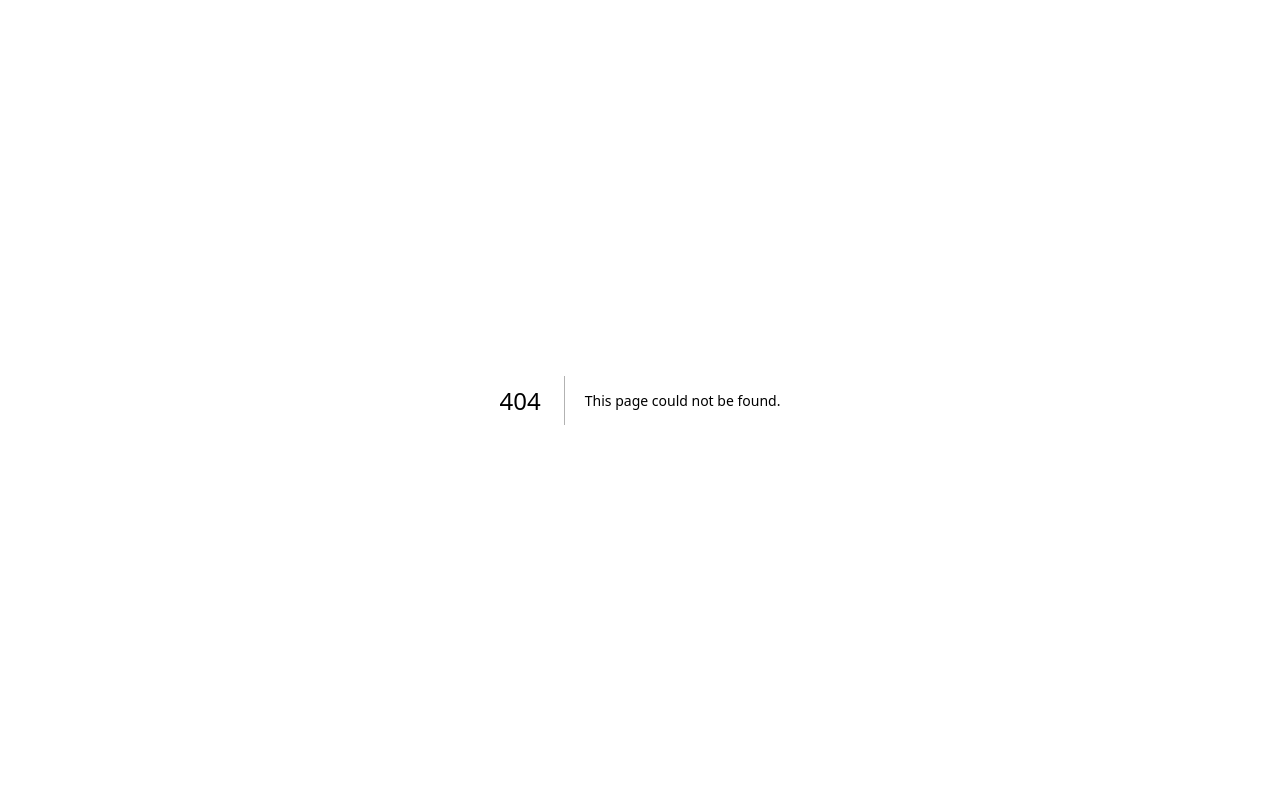
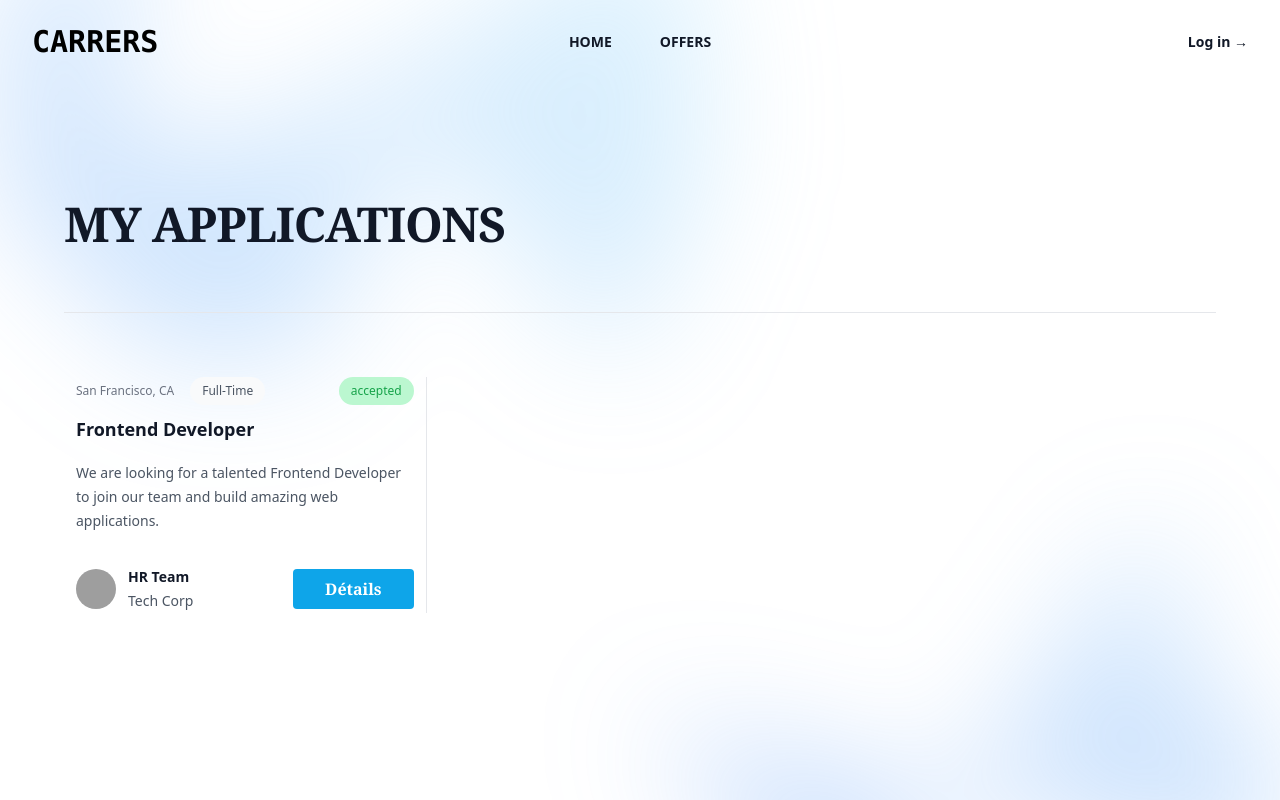
Before and after one commit to walid-lhaila/SIRH-FRONT-END, a Next.js app: page /routes/application in a window 1280 px wide. Before the commit this address had no page. Shown: the top 800 px of the page. Built offline with nearby package versions, Linux system fonts and the light colour scheme; grey boxes are pictures that could not be loaded.

Commit message:
SIRH-24 Feat: CREATE INTERFACE APPLICATION TO GET ALL APPLICATIONS OF THE USER

```diff
--- /dev/null
+++ b/src/app/components/UI/applicationCard.tsx
@@ -0,0 +1,46 @@
+import React from 'react';
+import Link from "next/link";
+
+function ApplicationCard({  location, type, title, description, company, createdBy, id, status}) {
+    const statusStyles = {
+        pending: "bg-sky-200 text-sky-600",
+        accepted: "bg-green-200 text-green-600",
+        rejected: "bg-red-200 text-red-600",
+    };
+    return (
+        <article className="flex max-w-2xl flex-col items-start justify-between px-3 border-r border-gray-200 ">
+            <div className="flex justify-between text-xs w-full">
+                <div className="flex items-center gap-x-4 text-xs">
+                    <div className="text-gray-500">{location}</div>
+                    <p  className="relative z-10 rounded-full bg-gray-50 px-3 py-1.5 font-medium text-gray-600 hover:bg-gray-100">{type}</p>
+                </div>
+                <p className={`relative z-10 rounded-full px-3 py-1.5 font-medium ${statusStyles[status]}`}>{status}</p>
+            </div>
+            <div className="group relative">
+                <h3 className="mt-3 text-lg/6 font-semibold text-gray-900 group-hover:text-gray-600">
+                    <a href="#">
+                        <span className="absolute inset-0"></span>
+                        {title}
+                    </a>
+                </h3>
+                <p className="mt-5 line-clamp-3 text-sm/6 text-gray-600">{description}</p>
+            </div>
+            <div className="relative mt-8 flex justify-between gap-11 w-full  items-center gap-x-4">
+                <div className="flex items-center gap-3">
+                    <img
+                        src="https://images.unsplash.com/photo-1519244703995-f4e0f30006d5?ixlib=rb-1.2.1&ixid=eyJhcHBfaWQiOjEyMDd9&auto=format&fit=facearea&facepad=2&w=256&h=256&q=80"
+                        alt="" className="size-10 rounded-full bg-gray-50"/>
+                    <div className="text-sm/6">
+                        <p className="font-semibold text-gray-900">{createdBy}</p>
+                        <p className="text-gray-600">{company}</p>
+                    </div>
+                </div>
+                <Link href={`/routes/home/${id}`}
+                      className="bg-sky-500 py-2 px-8 rounded text-white font-bold font-serif hover:bg-sky-600 duration-500">
+                    Détails
+                </Link>
+            </div>
+        </article>);
+}
+
+export default ApplicationCard;
--- a/src/app/components/navbar.tsx
+++ b/src/app/components/navbar.tsx
@@ -46,7 +46,7 @@ function Navbar() {
                 </div>
                 <div className="hidden lg:flex lg:gap-x-12">
                     <Link href="/routes/home" className="text-sm font-semibold leading-6 text-gray-900">HOME</Link>
-                    <Link href="/routes/home" className="text-sm font-semibold leading-6 text-gray-900">OFFERS</Link>
+                    <Link href="/routes/application" className="text-sm font-semibold leading-6 text-gray-900">OFFERS</Link>
                 </div>
                 <div className="hidden lg:flex lg:flex-1 lg:justify-end">
                     {logged && username ? (
--- /dev/null
+++ b/src/app/routes/application/page.tsx
@@ -0,0 +1,61 @@
+"use client"
+import React from 'react';
+import Navbar from "@/app/components/navbar";
+import ApplicationCard from "@/app/components/UI/applicationCard";
+
+function Page() {
+    return (
+        <div className="bg-white">
+            <Navbar/>
+
+            <div className="relative isolate px-6 pt-14 lg:px-8">
+                <div
+                    className="absolute inset-x-0 -top-40 -z-10 transform-gpu overflow-hidden blur-3xl sm:-top-80"
+                    aria-hidden="true"
+                >
+                    <div
+                        className="relative left-[calc(50%-11rem)] aspect-[1155/678] w-[36.125rem] -translate-x-1/2 rotate-[30deg] bg-gradient-to-tr from-blue-500 to-[#90d9f9] opacity-30 sm:left-[calc(50%-30rem)] sm:w-[72.1875rem]"
+                        style={{
+                            clipPath: "polygon(74.1% 44.1%, 100% 61.6%, 97.5% 26.9%, 85.5% 0.1%, 80.7% 2%, 72.5% 32.5%, 60.2% 62.4%, 52.4% 68.1%, 47.5% 58.3%, 45.2% 34.5%, 27.5% 76.7%, 0.1% 64.9%, 17.9% 100%, 27.6% 76.8%, 76.1% 97.7%, 74.1% 44.1%)"
+                        }}
+                    ></div>
+                </div>
+                <div className="mx-auto max-w-8xl py-10 sm:py-28 lg:py-28">
+                    <div className="py-24 sm:py-8">
+                        <div className="mx-auto max-w-7xl px-6 lg:px-8">
+                            <div className="mx-auto max-w-2xl lg:mx-0">
+                                <h2 className="text-pretty text-4xl font-semibold tracking-tight font-serif text-gray-900 sm:text-5xl">MY APPLICATIONS</h2>
+                            </div>
+                            <div
+                                className="mx-auto mt-10 grid max-w-2xl grid-cols-1 gap-x-8 gap-y-16 border-t border-gray-200 pt-10 sm:mt-16 sm:pt-16 lg:mx-0 lg:max-w-none lg:grid-cols-3">
+                                <ApplicationCard
+                                    key="1"
+                                    id="1"
+                                    status="accepted"
+                                    title="Frontend Developer"
+                                    location="San Francisco, CA"
+                                    type="Full-Time"
+                                    company="Tech Corp"
+                                    description="We are looking for a talented Frontend Developer to join our team and build amazing web applications."
+                                    createdBy="HR Team"
+                                />
+
+                            </div>
+                        </div>
+                    </div>
+
+                </div>
+                <div
+                    className="absolute inset-x-0 top-[calc(100%-13rem)] -z-10 transform-gpu overflow-hidden blur-3xl sm:top-[calc(100%-30rem)]"
+                    aria-hidden="true">
+                    <div
+                        className="relative left-[calc(50%+3rem)] aspect-[1155/678] w-[36.125rem] -translate-x-1/2 bg-gradient-to-tr from-blue-500 to-[#90d9f9] opacity-30 sm:left-[calc(50%+36rem)] sm:w-[72.1875rem]"
+                        style={{clipPath: "polygon(74.1% 44.1%, 100% 61.6%, 97.5% 26.9%, 85.5% 0.1%, 80.7% 2%, 72.5% 32.5%, 60.2% 62.4%, 52.4% 68.1%, 47.5% 58.3%, 45.2% 34.5%, 27.5% 76.7%, 0.1% 64.9%, 17.9% 100%, 27.6% 76.8%, 76.1% 97.7%, 74.1% 44.1%)"}}></div>
+                </div>
+
+            </div>
+        </div>
+    );
+}
+
+export default Page;
```
